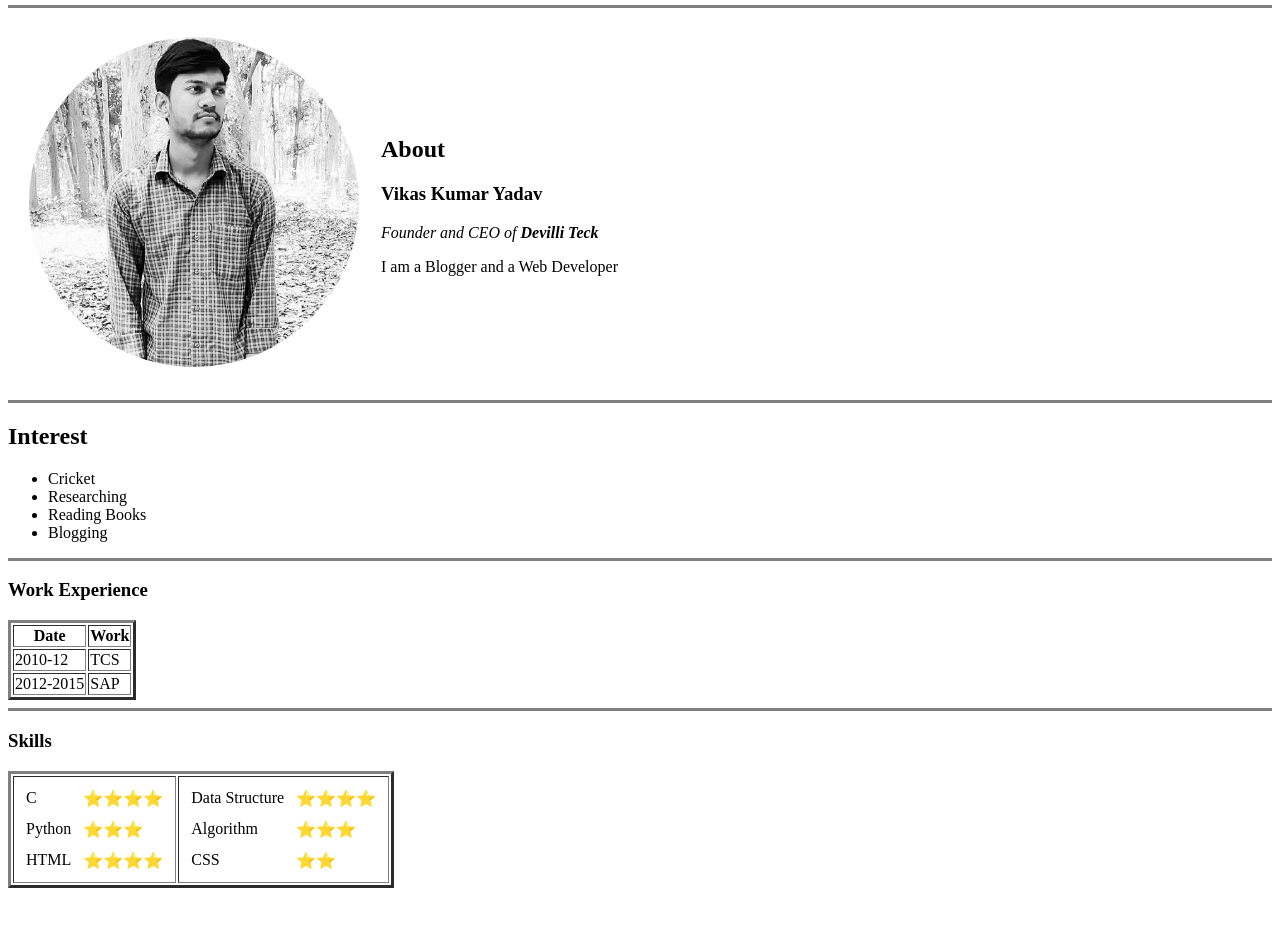
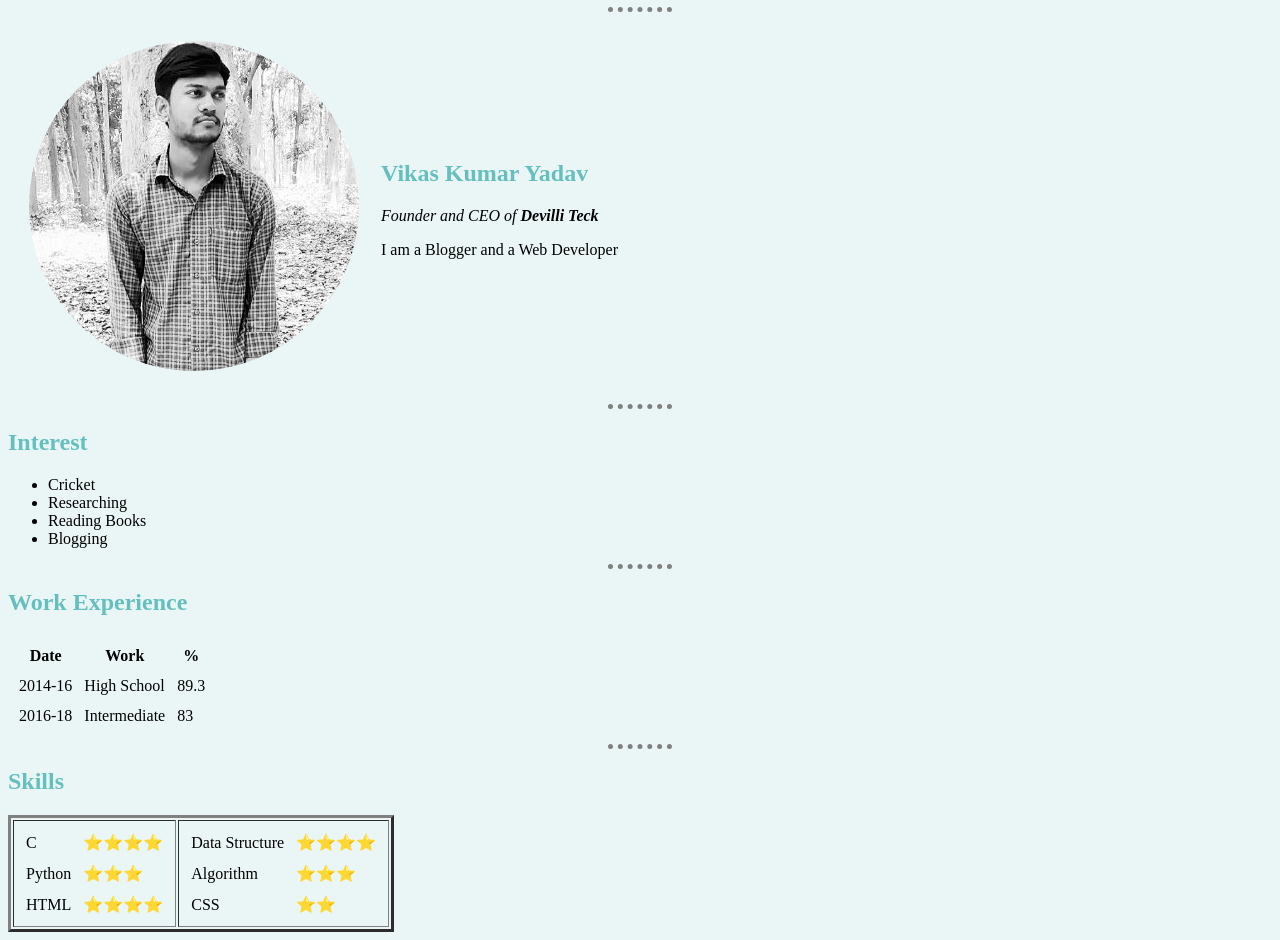
Before and after one commit to vikas-kr-yadav/Resume, a plain HTML site: page index.html in a window 1280 px wide. Shown: the part 112-1052 px from the top of the page. Before the commit the page ends 1008 px from the top, so only its background shows below. Drawn offline with Linux system fonts and the light colour scheme.

Commit message:
Add files via upload

```diff
--- a/index.html
+++ b/index.html
@@ -5,27 +5,28 @@
     <meta http-equiv="X-UA-Compatible" content="IE=edge">
     <meta name="viewport" content="width=device-width, initial-scale=1.0">
     <title>My First Page</title>
+    <link rel="stylesheet" href="style.css  ">
 
 </head>
 
     <body>
         <center>
         <br>
-        <hr size="3" noshade="">
+        <hr>
         <h1>Welcome to My First Web Page</h1>
-        <hr size="3" noshade="">
+        <hr>
         </center>
         <table cellspacing="20">
             <tr>
                   <td>  <img src="circle-cropped.png" alt="not found"></td>
-                  <td><h2>About</h2>
-                    <h3>Vikas Kumar Yadav</h3>
+                  <td>
+                    <h2>Vikas Kumar Yadav</h2>
                     <p> <em>Founder and CEO of <strong>Devilli Teck</strong> </em></p>
                     <p>I am a Blogger and a Web Developer </p></td>
             </tr>
         </table>
 
-        <hr size="3" noshade="">
+        <hr>
         <h2>Interest</h2>
         <ul>
             <li>Cricket</li>
@@ -33,28 +34,31 @@
             <li>Reading Books</li>
             <li>Blogging</li>
         </ul>
-        <hr size="3" noshade="">
-        <h3>Work Experience</h3>
-        <table border="3">
-            <thead>
+        <hr>
+        <h2>Work Experience</h2>
+        <table cellspacing="10">
+            <thead >
                 <tr>
                     <th>Date</th>
                     <th>Work</th>
+                    <th>%</th>
                 </tr>
             </thead>
             <tbody>
                 <tr>
-                    <td>2010-12</td>
-                    <td>TCS</td>
+                    <td>2014-16</td>
+                    <td>High School</td>
+                    <td>89.3</td>
                 </tr>
                 <tr>
-                    <td>2012-2015</td>
-                    <td>SAP</td>
+                    <td>2016-18</td>
+                    <td>Intermediate</td>
+                    <td>83</td>
                 </tr>
             </tbody>
         </table>
-        <hr size="3" noshade="">
-        <h3>Skills</h3>
+        <hr>
+        <h2>Skills</h2>
         <table border="3">
             <tr>
                 <td>
--- /dev/null
+++ b/style.css
@@ -0,0 +1,16 @@
+body {
+    background-color: #EAF6F6;
+}
+h1 {
+    color: #66BFBF;
+}
+h2 {
+    color :#66BFBF;
+}
+hr {
+    border-style: none;
+    border-top-style: dotted;
+    border-color: grey;
+    border-width: 5px;
+    width: 5%;
+}
```
